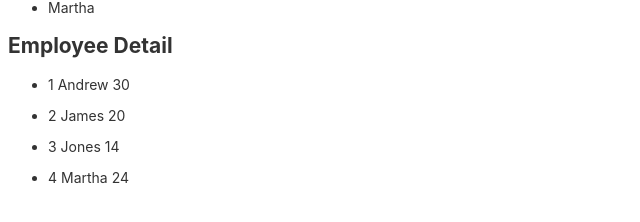
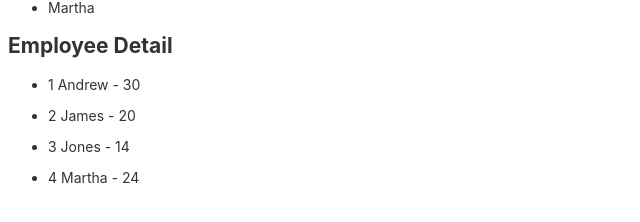
Before and after one commit to Abhishek-dourbi/angular, an Angular app: page / in a window 1280 px wide. Shown: the part 154-376 px from the top of the page, without its empty margins (0-640 px from the left). Built offline with nearby package versions, Linux system fonts and the light colour scheme.

Commit message:
fetch data using HTTP

```diff
--- a/src/app/app.module.ts
+++ b/src/app/app.module.ts
@@ -7,6 +7,7 @@ import { TestComponent } from './test/test.component';
 import {FormsModule} from '@angular/forms';
 import { EmployeeListComponent } from './employee-list/employee-list.component';
 import { EmployeeDetailComponent } from './employee-detail/employee-detail.component';
+import {HttpClientModule} from '@angular/common/http';
 
 @NgModule({
   declarations: [
@@ -18,7 +19,8 @@ import { EmployeeDetailComponent } from './employee-detail/employee-detail.compo
   imports: [
     BrowserModule,
     AppRoutingModule,
-    FormsModule
+    FormsModule,
+    HttpClientModule
   ],
   providers: [],
   bootstrap: [AppComponent]
--- a/src/app/employee-detail/employee-detail.component.html
+++ b/src/app/employee-detail/employee-detail.component.html
@@ -1,4 +1,4 @@
 <h2>Employee Detail</h2>
 <ul *ngFor="let employee of employees">
-  <li>{{employee.id}} {{employee.name}} {{employee.age}}</li>
+  <li>{{employee.id}} {{employee.name}} - {{employee.age}}</li>
 </ul>
--- a/src/app/employee-detail/employee-detail.component.ts
+++ b/src/app/employee-detail/employee-detail.component.ts
@@ -13,7 +13,8 @@ export class EmployeeDetailComponent implements OnInit {
   constructor(private employeeService: EmployeeService) { }
 
   ngOnInit(): void {
-    this.employees = this.employeeService.getEmployees();
+    this.employeeService.getEmployees()
+      .subscribe(data => this.employees = data);
   }
 
 }
--- a/src/app/employee-list/employee-list.component.ts
+++ b/src/app/employee-list/employee-list.component.ts
@@ -13,7 +13,8 @@ export class EmployeeListComponent implements OnInit {
   constructor(private employeeService: EmployeeService) { }
 
   ngOnInit(): void {
-    this.employees = this.employeeService.getEmployees();
+    this.employeeService.getEmployees()
+      .subscribe(data => this.employees = data);
   }
 
 }
--- a/src/app/employee.service.ts
+++ b/src/app/employee.service.ts
@@ -1,18 +1,18 @@
 import { Injectable } from '@angular/core';
+import {HttpClient} from '@angular/common/http';
+import {IEmployee} from './employee';
+import {Observable} from 'rxjs';
 
 @Injectable({
   providedIn: 'root'
 })
 export class EmployeeService {
 
-  constructor() { }
+  private url = 'assets/data/employee.json';
 
-  getEmployees() {
-    return [
-      {"id": 1, "name": "Andrew", "age": 30},
-      {"id": 2, "name": "James", "age": 20},
-      {"id": 3, "name": "Jones", "age": 14},
-      {"id": 4, "name": "Martha", "age": 24}
-    ];
+  constructor(private http: HttpClient) { }
+
+  getEmployees(): Observable<IEmployee[]> {
+    return this.http.get<IEmployee[]>(this.url);
   }
 }
--- /dev/null
+++ b/src/app/employee.ts
@@ -0,0 +1,5 @@
+export interface IEmployee {
+  id: number;
+  name: string;
+  age: number;
+}
--- /dev/null
+++ b/src/assets/data/employee.json
@@ -0,0 +1,6 @@
+[
+  {"id": 1, "name": "Andrew", "age": 30},
+  {"id": 2, "name": "James", "age": 20},
+  {"id": 3, "name": "Jones", "age": 14},
+  {"id": 4, "name": "Martha", "age": 24}
+]
```
